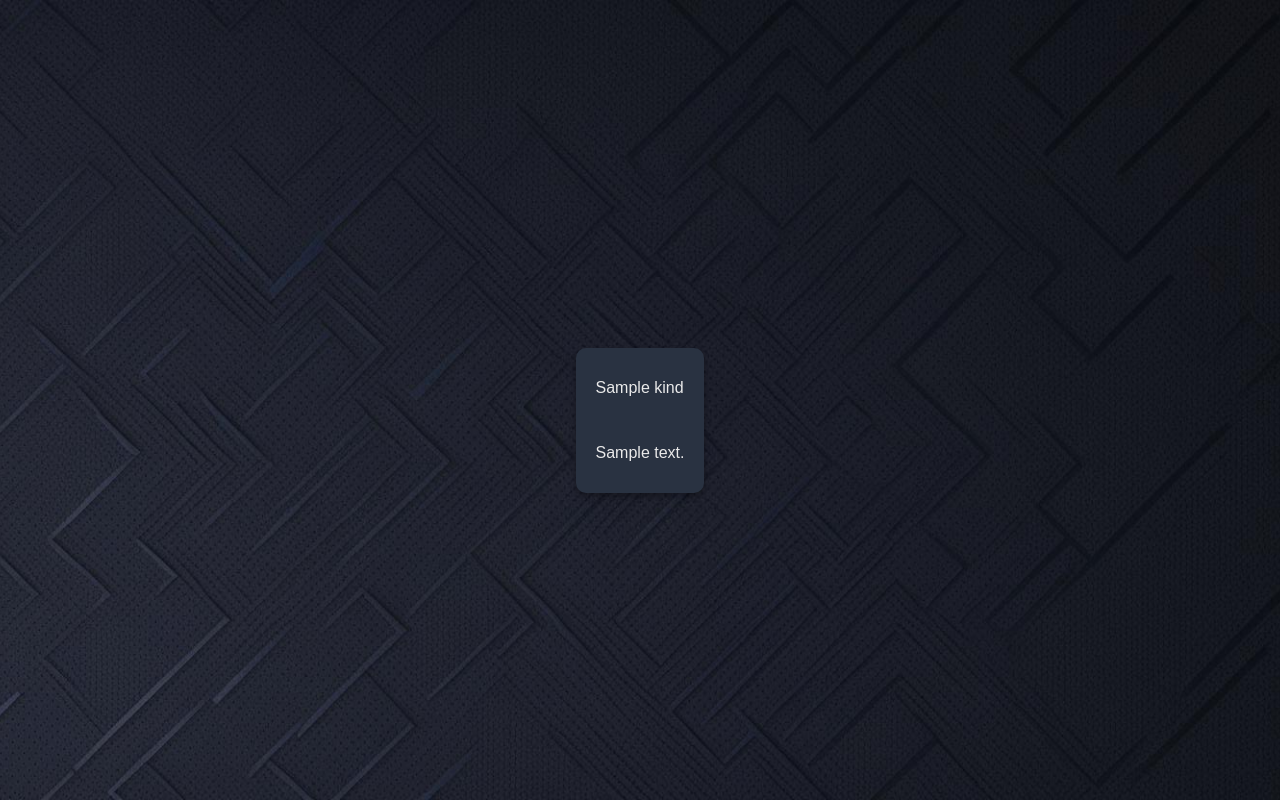
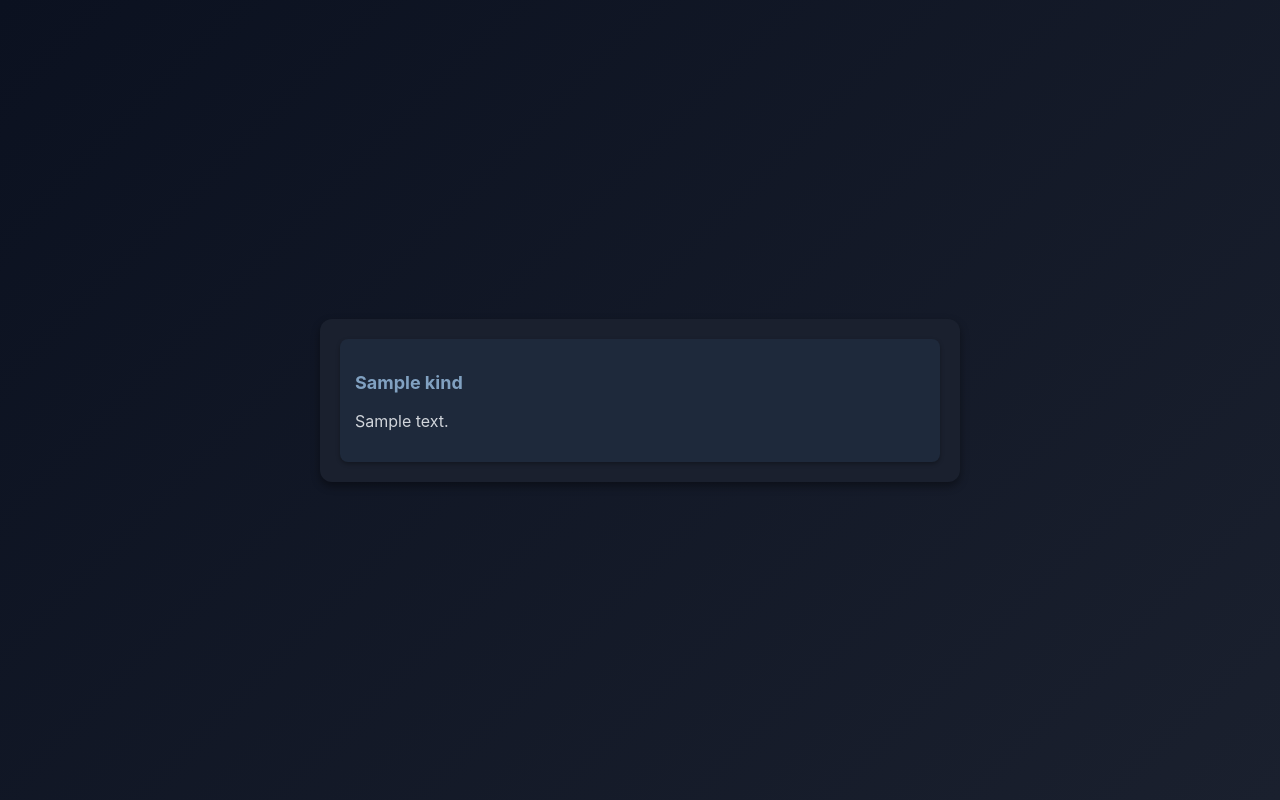
Before and after one commit to e1004/Changelog-API, a Python web app: template src/e1004/changelog_api/templates/changes.html in a window 1280 px wide. Run offline with Jinja, Linux system fonts and the light colour scheme; the template is opened without the code that fills it: most values are stand-ins (such as "Sample title", 1, 10 or a date in 2020).

Commit message:
Change frontend UI style

```diff
--- a/src/e1004/changelog_api/assets/css/styles.css
+++ b/src/e1004/changelog_api/assets/css/styles.css
@@ -1,74 +1,140 @@
 body {
-    font-family: 'Arial', sans-serif;
+    font-family: 'Inter', sans-serif;
     margin: 0;
     padding: 0;
-    background: url('background.jpg') no-repeat center center fixed;
-    background-size: cover;
-    color: #eaeaea;
+    background: linear-gradient(135deg, #0b1120, #1a202e);
+    color: #e5e7eb;
     display: flex;
     justify-content: center;
     align-items: center;
     min-height: 100vh;
     flex-direction: column;
+    overflow: hidden;
+}
+
+.button-container {
+    display: flex;
+    gap: 16px;
+    margin-bottom: 20px;
 }
 
 button {
-    background: linear-gradient(135deg, #3d5a80, #293241);
-    color: #eaeaea;
+    background: linear-gradient(135deg, #1e293b, #111827);
+    color: #f3f4f6;
     border: none;
-    padding: 12px 20px;
-    border-radius: 8px;
+    padding: 12px 24px;
+    border-radius: 12px;
     font-size: 16px;
     cursor: pointer;
-    transition: all 0.3s ease;
+    transition: transform 0.3s ease, background-color 0.3s ease;
+    box-shadow: 0 4px 8px rgba(0, 0, 0, 0.3);
 }
 
 button:disabled {
-    background: #444;
-    color: #777;
-    opacity: 0.6;
+    background: #374151;
+    color: #9ca3af;
     cursor: not-allowed;
+    opacity: 0.7;
+    box-shadow: none;
 }
 
 button:hover:not(:disabled) {
-    background: linear-gradient(135deg, #98c1d9, #3d5a80);
+    background: linear-gradient(135deg, #2d3748, #1e293b);
+    transform: translateY(-3px);
 }
 
-form {
-    margin-bottom: 20px;
+.version-container {
+    display: flex;
+    flex-direction: column;
+    gap: 16px;
+    align-items: center;
+}
+
+.version-box {
+    position: relative;
+    background-color: #1e293b;
+    border-radius: 12px;
+    padding: 20px;
+    box-shadow: 0 6px 12px rgba(0, 0, 0, 0.4);
+    width: 240px;
+    text-align: center;
+    transition: transform 0.3s ease, background-color 0.3s ease;
+}
+
+.version-box:hover {
+    transform: translateY(-6px);
+    background-color: #2c3849;
+}
+
+.version-info {
+    display: flex;
+    flex-direction: column;
+    gap: 8px;
+}
+
+.version-number {
+    font-size: 20px;
+    font-weight: bold;
+    color: #81a1c1;
+}
+
+.released-at {
+    font-size: 14px;
+    color: #a1b2c3;
+}
+
+.not-released {
+    color: #d08770;
+    font-size: 14px;
+    font-weight: bold;
 }
 
 a {
     text-decoration: none;
-    color: #98c1d9;
-    font-size: 18px;
+    color: inherit;
     transition: color 0.3s ease;
 }
 
 a:hover {
-    color: #e0fbfc;
+    color: #81a1c1;
 }
 
-div {
-    margin-top: 20px;
+.changes-container {
     display: flex;
     flex-direction: column;
-    gap: 15px;
+    gap: 20px;
+    padding: 20px;
+    background: #1a202e;
+    border-radius: 12px;
+    box-shadow: 0 4px 8px rgba(0, 0, 0, 0.4);
+    max-width: 600px;
+    margin: 20px auto;
 }
 
-div > div {
-    background-color: #293241;
-    border-radius: 10px;
-    padding: 15px 20px;
-    box-shadow: 0 4px 6px rgba(0, 0, 0, 0.3);
-    transition: transform 0.3s ease;
+.change-item {
+    background-color: #1e293b;
+    padding: 15px;
+    border-radius: 8px;
+    box-shadow: 0 2px 4px rgba(0, 0, 0, 0.3);
+    transition: background-color 0.3s ease, transform 0.3s ease;
+    width: 100%;
+    box-sizing: border-box;
 }
 
-div > div:hover {
-    transform: translateY(-5px);
-    background-color: #3d5a80;
+.change-item:hover {
+    background-color: #2d3748;
+    transform: translateY(-4px);
 }
 
-input[type="hidden"] {
-    display: none;
+.change-kind {
+    font-size: 18px;
+    min-width: 600px;
+    font-weight: bold;
+    color: #81a1c1;
 }
+
+.change-body {
+    font-size: 16px;
+    color: #d1d5db;
+    margin-top: 8px;
+}
--- a/src/e1004/changelog_api/templates/changes.html
+++ b/src/e1004/changelog_api/templates/changes.html
@@ -1,5 +1,4 @@
 <!DOCTYPE html>
-
 <html>
     <head>
         <meta charset="UTF-8">
@@ -8,11 +7,11 @@
         <link rel="stylesheet" href="{{ url_for('ui_controller.static', filename='css/styles.css') }}">
     </head>
     <body>
-        <div>
+        <div class="changes-container">
             {% for c in changes %}
-            <div>
-                <p>{{c.kind}}</p>
-                <p>{{c.body}}</p>
+            <div class="change-item">
+                <p class="change-kind">{{ c.kind }}</p>
+                <p class="change-body">{{ c.body }}</p>
             </div>
             {% endfor %}
         </div>
```
Also changed, not shown: src/e1004/changelog_api/templates/index.html (+24 -12 lines), src/e1004/changelog_api/assets/css/background.jpg (deleted).
